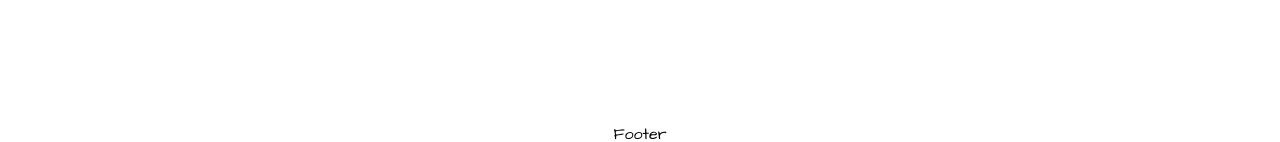
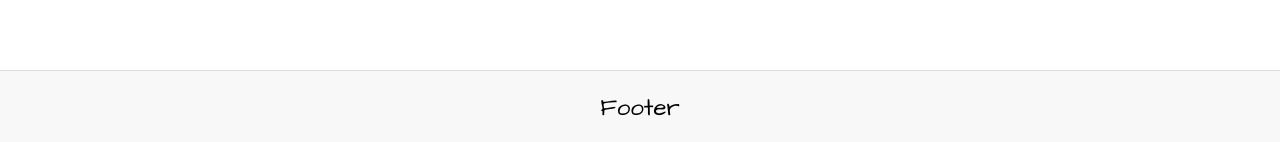
Before and after one commit to GCgang/nytimes-api, a Next.js app: page /about in a window 1280 px wide. Shown: the part 655-797 px from the top of the page. Built offline with nearby package versions, Linux system fonts and the light colour scheme.

Commit message:
Feat: CSS-Footer

```diff
--- a/components/Footer.tsx
+++ b/components/Footer.tsx
@@ -1,3 +1,5 @@
+import styles from '../styles/Footer.module.css';
+
 export default function Footer() {
-  return <footer>Footer</footer>;
+  return <footer className={styles.footer}>Footer</footer>;
 }
--- /dev/null
+++ b/styles/Footer.module.css
@@ -0,0 +1,7 @@
+.footer {
+  background-color: #f8f8f8;
+  border-top: 1px solid #ddd;
+  text-align: center;
+  padding: 20px;
+  font-size: 1.5rem;
+}
```
